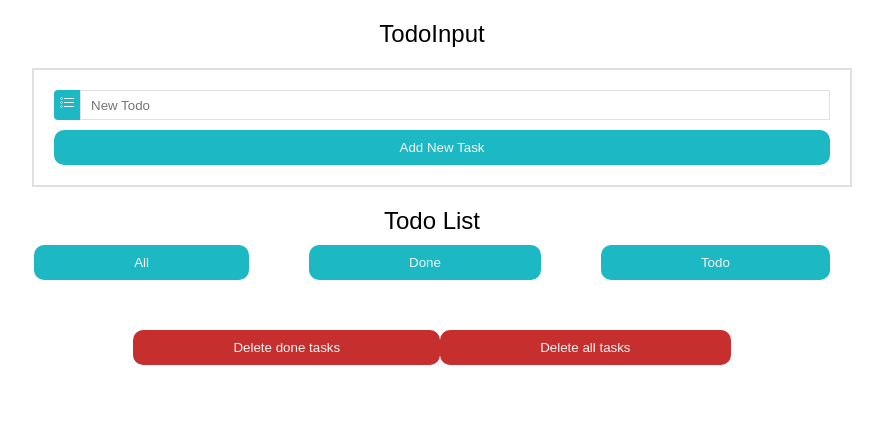
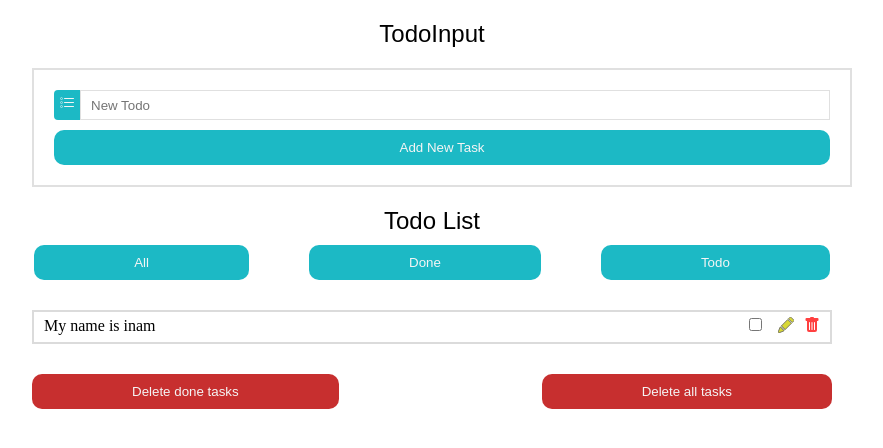
Before and after one commit to inamrockx/TO_DO_LIST-React-, a React (Vite) app: page / in a window 1280 px wide. Shown: the top 448 px of the page, without its empty margins (208-1091 px from the left). Built offline with nearby package versions, Linux system fonts and the light colour scheme; data requests are answered from the project's data file; a web font is replaced by a local one.

Commit message:
add new task on the list working fine

```diff
--- a/db.json
+++ b/db.json
@@ -3,15 +3,6 @@
     {
       "id": "1",
       "task": "My name is inam"
-    },
-    {
-      "id": "2",
-      "task": "i am from Pak"
-    },
-    {
-      "task": "Heeelo",
-      "id": "np4UrbPqvE4"
     }
-  ],
-  "$schema": "./node_modules/json-server/schema.json"
+  ]
 }
--- a/src/App.jsx
+++ b/src/App.jsx
@@ -5,26 +5,31 @@ import { List } from "./List.jsx";
 import { FetchingData } from "./fetchdata.js";
 
 function App() {
-  const [data, setData] = useState("");
+  const [data, setData] = useState([]);
   // fetching data
   useEffect(() => {
     FetchingData().then((getData) => {
-      getData ? setData(getData.task) : console.log("getData is empty");
+      getData ? setData(getData) : console.log("getData is empty");
     });
   }, []);
+
+  const refreshTasks = () => {
+    FetchingData().then((getData) => {
+      if (getData) setData(getData);
+    });
+  };
 
   return (
     <>
       {/* Input section starts*/}
       <section className="container">
-        <h1>{data}</h1>
-        <Input />
+        <Input addNewTask={refreshTasks} />
       </section>
       {/* Input section ends */}
 
       {/* List section starts */}
       <section className="list">
-        <List />
+        <List data={data} />
       </section>
       {/* List section ends */}
     </>
--- a/src/List.jsx
+++ b/src/List.jsx
@@ -2,39 +2,32 @@ import "./List.css";
 import { Button } from "./button.jsx";
 import { Tasks } from "./tasks.jsx";
 
-
-export function List() {
+export function List({ data }) {
   return (
     <>
       <div className="listContainer">
         <h2>Todo List</h2>
         <div className="listMenu">
-          <Button text="All" color="var(--sky-blue)" size='md'/>
+          <Button text="All" color="var(--sky-blue)" size="md" />
 
-          <Button text="Done" color="var(--sky-blue)" size='md'/>
+          <Button text="Done" color="var(--sky-blue)" size="md" />
 
-          <Button text="Todo" color="var(--sky-blue)" size='md'/>
+          <Button text="Todo" color="var(--sky-blue)" size="md" />
         </div>
-
       </div>
 
       {/* tasks list */}
 
       <div className="tasksContainer">
-
-
+        {data
+          ? data.map((getData) => <Tasks data={getData.task} />)
+          : console.log("no data found")}
 
         <div className="del-btns">
-
-          <Button text="Delete done tasks" color="#c01616e3" size='md'/>
-          <Button text="Delete all tasks" color="#c01616e3" size='md'/>
-
+          <Button text="Delete done tasks" color="#c01616e3" size="md" />
+          <Button text="Delete all tasks" color="#c01616e3" size="md" />
         </div>
-
       </div>
-
-
-
     </>
   );
 }
--- a/src/input.jsx
+++ b/src/input.jsx
@@ -1,11 +1,13 @@
 import "./input.css";
 import { Button } from "./button.jsx";
-import {SendData} from "./setData.js";
+import { SendData } from "./setData.js";
 import { useState } from "react";
+// import { FetchingData } from "./fetchdata.js";
 
-export function Input() {
+export function Input({addNewTask}) {
+  const [userInput, setuserInput] = useState("");
 
-  const [data , setData]=useState('');
+
   return (
     <>
       <div className="inputModule">
@@ -34,11 +36,30 @@ export function Input() {
               </svg>
             </span>
             <span className="inputField">
-              <input value={data} onChange={(e)=>{setData(e.target.value)}} type="text" placeholder="New Todo" />
+              <input
+                value={userInput}
+                onChange={(e) => {
+                  setuserInput(e.target.value);
+                }}
+                type="text"
+                placeholder="New Todo"
+              />
             </span>
           </div>
           {/* Button component */}
-          <Button onClick={ ()=>{SendData({data})}} text="Add New Task" color="var(--sky-blue)" />
+          <Button
+            onClick={async () => {
+              if (userInput.trim()) {
+                await SendData({ userInput });
+                addNewTask();
+                setuserInput("");
+              } else {
+                console.log('no user input');
+              }
+            }}
+            text="Add New Task"
+            color="var(--sky-blue)"
+          />
         </div>
       </div>
     </>
--- a/src/setData.js
+++ b/src/setData.js
@@ -1,9 +1,9 @@
-import { apiUrl } from "./fetchdata.js";
+import { apiUrl  } from "./fetchdata.js";
 
 
-export const SendData = async ({ data }) => {
+export const SendData = async ({userInput}) => {
   const myData = {
-    task: data,
+    task: userInput,
   };
 
   try {
@@ -17,7 +17,6 @@ export const SendData = async ({ data }) => {
 
     const respondData = await response.json();
     console.log(respondData);
-
     return respondData;
   } catch (error) {
     console.log(error);
--- a/src/tasks.jsx
+++ b/src/tasks.jsx
@@ -1,10 +1,10 @@
 import "./tasks.css";
-export function Tasks({tasks}) {
+export function Tasks({data}) {
   return (
     <>
       <div className="myTask">
         <div className="task">
-          <p>{tasks}</p>
+          <p>{data}</p>
         </div>
         <div className="icons">
           <div>
```
